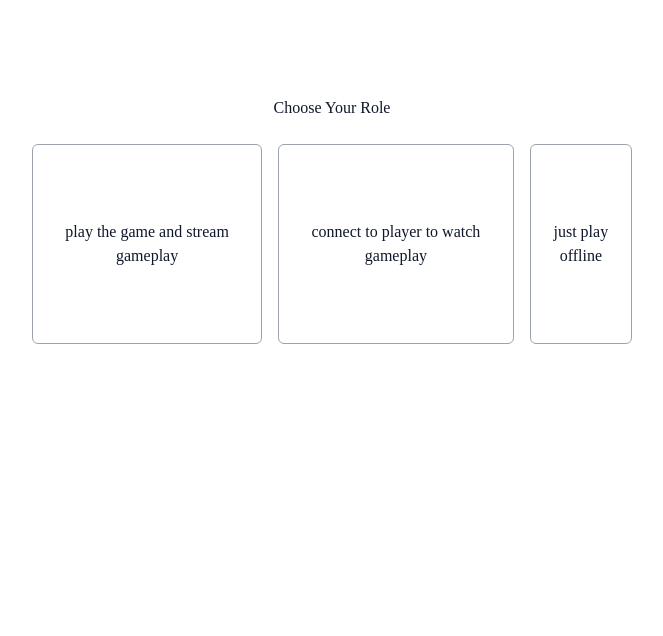
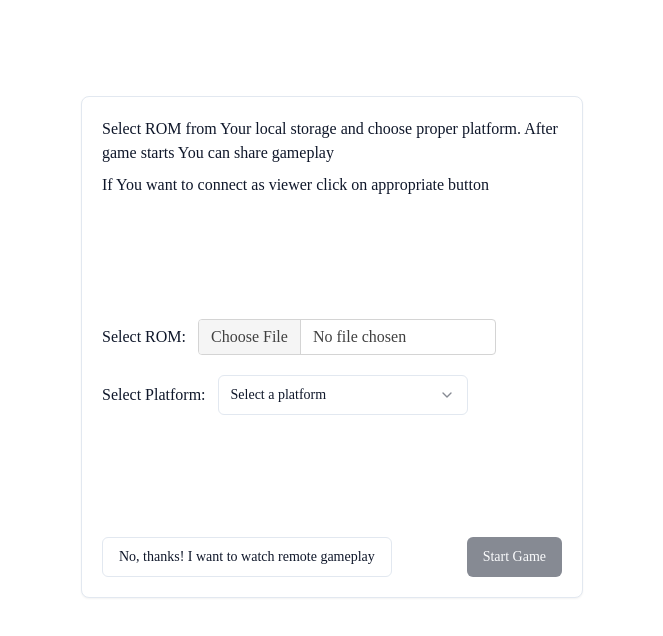
Before and after one commit to dimitrikarpov/retroarch-webrtc-serverless, a React (Create React App) app: page / in a window 1280 px wide. Shown: the top 636 px of the page, without its empty margins (308-971 px from the left). Built offline with nearby package versions, Linux system fonts and the light colour scheme.

Commit message:
start screen layout

```diff
--- a/package.json
+++ b/package.json
@@ -4,6 +4,8 @@
   "private": true,
   "dependencies": {
     "@radix-ui/react-icons": "^1.3.0",
+    "@radix-ui/react-select": "^1.2.2",
+    "@radix-ui/react-separator": "^1.0.3",
     "@radix-ui/react-slot": "^1.0.2",
     "@testing-library/jest-dom": "^5.16.5",
     "@testing-library/react": "^13.4.0",
@@ -14,6 +16,7 @@
     "@types/react-dom": "^18.2.6",
     "class-variance-authority": "^0.6.1",
     "clsx": "^1.2.1",
+    "lucide-react": "^0.258.0",
     "react": "^18.2.0",
     "react-dom": "^18.2.0",
     "react-scripts": "5.0.1",
--- a/src/App.tsx
+++ b/src/App.tsx
@@ -4,6 +4,7 @@ import { PlayerConnectScreen } from "./components/player-connect-screen/player-c
 import { ViewerConnectScreen } from "./components/viewer-connect-screen/viewer-connect-screen"
 import { Connection } from "./components/connection"
 import { OfflinePlayScreen } from "./components/offline-play-screen/offline-play-screen"
+import { StartScreen } from "./components/start-screen/start-screen"
 
 export type Role = "player" | "viewer" | "offline"
 
@@ -12,11 +13,14 @@ function App() {
 
   return (
     <div className="ml-auto mr-auto mt-24 w-fit">
-      {!role && <SelectRoleScreen setRole={setRole} />}
+      {/* {!role && <SelectRoleScreen setRole={setRole} />}
       <Connection>
         {role === "player" && <PlayerConnectScreen />}
         {role === "viewer" && <ViewerConnectScreen />}
         {role === "offline" && <OfflinePlayScreen />}
+      </Connection> */}
+      <Connection>
+        <StartScreen />
       </Connection>
     </div>
   )
--- /dev/null
+++ b/src/components/start-screen/start-screen.tsx
@@ -0,0 +1,92 @@
+import { Separator } from "@radix-ui/react-separator"
+import { Button } from "../ui/button/button"
+import { Card } from "../ui/button/card"
+import { ChangeEventHandler, useState } from "react"
+import {
+  Select,
+  SelectContent,
+  SelectGroup,
+  SelectItem,
+  SelectLabel,
+  SelectTrigger,
+  SelectValue,
+} from "../ui/button/select"
+
+type Core = "fceumm_libretro" | "genesis_plus_gx_libretro" | "snes9x"
+
+export const StartScreen = () => {
+  const [rom, setRom] = useState<Uint8Array>()
+  const [core, setCore] = useState<Core>()
+
+  const onRomUpload: ChangeEventHandler<HTMLInputElement> = async (e) => {
+    if (!e.target.files?.[0]) return
+
+    const file = e.target.files?.[0]
+    const buffer = await file?.arrayBuffer()
+
+    setRom(new Uint8Array(buffer))
+  }
+
+  const onCoreChange = (value: Core) => {
+    setCore(value)
+  }
+
+  console.log({ core })
+
+  return (
+    <Card>
+      <div className="flex h-[500px] w-[500px] flex-col justify-between p-5">
+        <div className="">
+          <p className="text-base">
+            Select ROM from Your local storage and choose proper platform. After
+            game starts You can share gameplay
+          </p>
+          <p className="mt-2 text-base">
+            If You want to connect as viewer click on appropriate button
+          </p>
+        </div>
+
+        <div>
+          <div className="flex items-center gap-3">
+            <div>Select ROM:</div>
+            <div>
+              <input
+                type="file"
+                onChange={onRomUpload}
+                className="focus:shadow-te-primary relative m-0 block w-full min-w-0 flex-auto rounded border border-solid border-neutral-300 bg-clip-padding px-3 py-[0.32rem] text-base font-normal text-neutral-700 transition duration-300 ease-in-out file:-mx-3 file:-my-[0.32rem] file:overflow-hidden file:rounded-none file:border-0 file:border-solid file:border-inherit file:bg-neutral-100 file:px-3 file:py-[0.32rem] file:text-neutral-700 file:transition file:duration-150 file:ease-in-out file:[border-inline-end-width:1px] file:[margin-inline-end:0.75rem] hover:file:bg-neutral-200 focus:border-primary focus:text-neutral-700 focus:outline-none dark:border-neutral-600 dark:text-neutral-200 dark:file:bg-neutral-700 dark:file:text-neutral-100 dark:focus:border-primary"
+              />
+            </div>
+          </div>
+
+          <div className="mt-5 flex items-center gap-3">
+            <div>Select Platform:</div>
+            <div>
+              <Select value={core} onValueChange={onCoreChange}>
+                <SelectTrigger className="w-[250px]">
+                  <SelectValue placeholder="Select a platform" />
+                </SelectTrigger>
+                <SelectContent>
+                  <SelectGroup>
+                    <SelectItem value="fceumm_libretro">
+                      Nintendo Entartainemt System
+                    </SelectItem>
+                    <SelectItem value="genesis_plus_gx_libretro">
+                      Sega Mega Drive
+                    </SelectItem>
+                  </SelectGroup>
+                </SelectContent>
+              </Select>
+            </div>
+          </div>
+        </div>
+
+        <div className="flex justify-between">
+          <Button variant={"outline"}>
+            No, thanks! I want to watch remote gameplay
+          </Button>
+          <Button disabled={!rom || !core}>Start Game</Button>
+        </div>
+      </div>
+    </Card>
+  )
+}
--- /dev/null
+++ b/src/components/ui/button/select.tsx
@@ -0,0 +1,118 @@
+import * as React from "react"
+import * as SelectPrimitive from "@radix-ui/react-select"
+import { Check, ChevronDown } from "lucide-react"
+import { cn } from "../../../lib/cn"
+
+const Select = SelectPrimitive.Root
+
+const SelectGroup = SelectPrimitive.Group
+
+const SelectValue = SelectPrimitive.Value
+
+const SelectTrigger = React.forwardRef<
+  React.ElementRef<typeof SelectPrimitive.Trigger>,
+  React.ComponentPropsWithoutRef<typeof SelectPrimitive.Trigger>
+>(({ className, children, ...props }, ref) => (
+  <SelectPrimitive.Trigger
+    ref={ref}
+    className={cn(
+      "flex h-10 w-full items-center justify-between rounded-md border border-input bg-transparent px-3 py-2 text-sm ring-offset-background placeholder:text-muted-foreground focus:outline-none focus:ring-2 focus:ring-ring focus:ring-offset-2 disabled:cursor-not-allowed disabled:opacity-50",
+      className,
+    )}
+    {...props}
+  >
+    {children}
+    <SelectPrimitive.Icon asChild>
+      <ChevronDown className="h-4 w-4 opacity-50" />
+    </SelectPrimitive.Icon>
+  </SelectPrimitive.Trigger>
+))
+SelectTrigger.displayName = SelectPrimitive.Trigger.displayName
+
+const SelectContent = React.forwardRef<
+  React.ElementRef<typeof SelectPrimitive.Content>,
+  React.ComponentPropsWithoutRef<typeof SelectPrimitive.Content>
+>(({ className, children, position = "popper", ...props }, ref) => (
+  <SelectPrimitive.Portal>
+    <SelectPrimitive.Content
+      ref={ref}
+      className={cn(
+        "relative z-50 min-w-[8rem] overflow-hidden rounded-md border bg-popover text-popover-foreground shadow-md data-[state=open]:animate-in data-[state=closed]:animate-out data-[state=closed]:fade-out-0 data-[state=open]:fade-in-0 data-[state=closed]:zoom-out-95 data-[state=open]:zoom-in-95 data-[side=bottom]:slide-in-from-top-2 data-[side=left]:slide-in-from-right-2 data-[side=right]:slide-in-from-left-2 data-[side=top]:slide-in-from-bottom-2",
+        position === "popper" &&
+          "data-[side=bottom]:translate-y-1 data-[side=left]:-translate-x-1 data-[side=right]:translate-x-1 data-[side=top]:-translate-y-1",
+        className,
+      )}
+      position={position}
+      {...props}
+    >
+      <SelectPrimitive.Viewport
+        className={cn(
+          "p-1",
+          position === "popper" &&
+            "h-[var(--radix-select-trigger-height)] w-full min-w-[var(--radix-select-trigger-width)]",
+        )}
+      >
+        {children}
+      </SelectPrimitive.Viewport>
+    </SelectPrimitive.Content>
+  </SelectPrimitive.Portal>
+))
+SelectContent.displayName = SelectPrimitive.Content.displayName
+
+const SelectLabel = React.forwardRef<
+  React.ElementRef<typeof SelectPrimitive.Label>,
+  React.ComponentPropsWithoutRef<typeof SelectPrimitive.Label>
+>(({ className, ...props }, ref) => (
+  <SelectPrimitive.Label
+    ref={ref}
+    className={cn("py-1.5 pl-8 pr-2 text-sm font-semibold", className)}
+    {...props}
+  />
+))
+SelectLabel.displayName = SelectPrimitive.Label.displayName
+
+const SelectItem = React.forwardRef<
+  React.ElementRef<typeof SelectPrimitive.Item>,
+  React.ComponentPropsWithoutRef<typeof SelectPrimitive.Item>
+>(({ className, children, ...props }, ref) => (
+  <SelectPrimitive.Item
+    ref={ref}
+    className={cn(
+      "relative flex w-full cursor-default select-none items-center rounded-sm py-1.5 pl-8 pr-2 text-sm outline-none focus:bg-accent focus:text-accent-foreground data-[disabled]:pointer-events-none data-[disabled]:opacity-50",
+      className,
+    )}
+    {...props}
+  >
+    <span className="absolute left-2 flex h-3.5 w-3.5 items-center justify-center">
+      <SelectPrimitive.ItemIndicator>
+        <Check className="h-4 w-4" />
+      </SelectPrimitive.ItemIndicator>
+    </span>
+
+    <SelectPrimitive.ItemText>{children}</SelectPrimitive.ItemText>
+  </SelectPrimitive.Item>
+))
+SelectItem.displayName = SelectPrimitive.Item.displayName
+
+const SelectSeparator = React.forwardRef<
+  React.ElementRef<typeof SelectPrimitive.Separator>,
+  React.ComponentPropsWithoutRef<typeof SelectPrimitive.Separator>
+>(({ className, ...props }, ref) => (
+  <SelectPrimitive.Separator
+    ref={ref}
+    className={cn("-mx-1 my-1 h-px bg-muted", className)}
+    {...props}
+  />
+))
+SelectSeparator.displayName = SelectPrimitive.Separator.displayName
+
+export {
+  Select,
+  SelectGroup,
+  SelectValue,
+  SelectTrigger,
+  SelectContent,
+  SelectLabel,
+  SelectItem,
+  SelectSeparator,
+}
--- /dev/null
+++ b/src/components/ui/button/separator.tsx
@@ -0,0 +1,28 @@
+import * as React from "react"
+import * as SeparatorPrimitive from "@radix-ui/react-separator"
+import { cn } from "../../../lib/cn"
+
+const Separator = React.forwardRef<
+  React.ElementRef<typeof SeparatorPrimitive.Root>,
+  React.ComponentPropsWithoutRef<typeof SeparatorPrimitive.Root>
+>(
+  (
+    { className, orientation = "horizontal", decorative = true, ...props },
+    ref,
+  ) => (
+    <SeparatorPrimitive.Root
+      ref={ref}
+      decorative={decorative}
+      orientation={orientation}
+      className={cn(
+        "shrink-0 bg-border",
+        orientation === "horizontal" ? "h-[1px] w-full" : "h-full w-[1px]",
+        className,
+      )}
+      {...props}
+    />
+  ),
+)
+Separator.displayName = SeparatorPrimitive.Root.displayName
+
+export { Separator }
```
Also changed, not shown: 1 other file (tests, documents, lock files or other folders).
